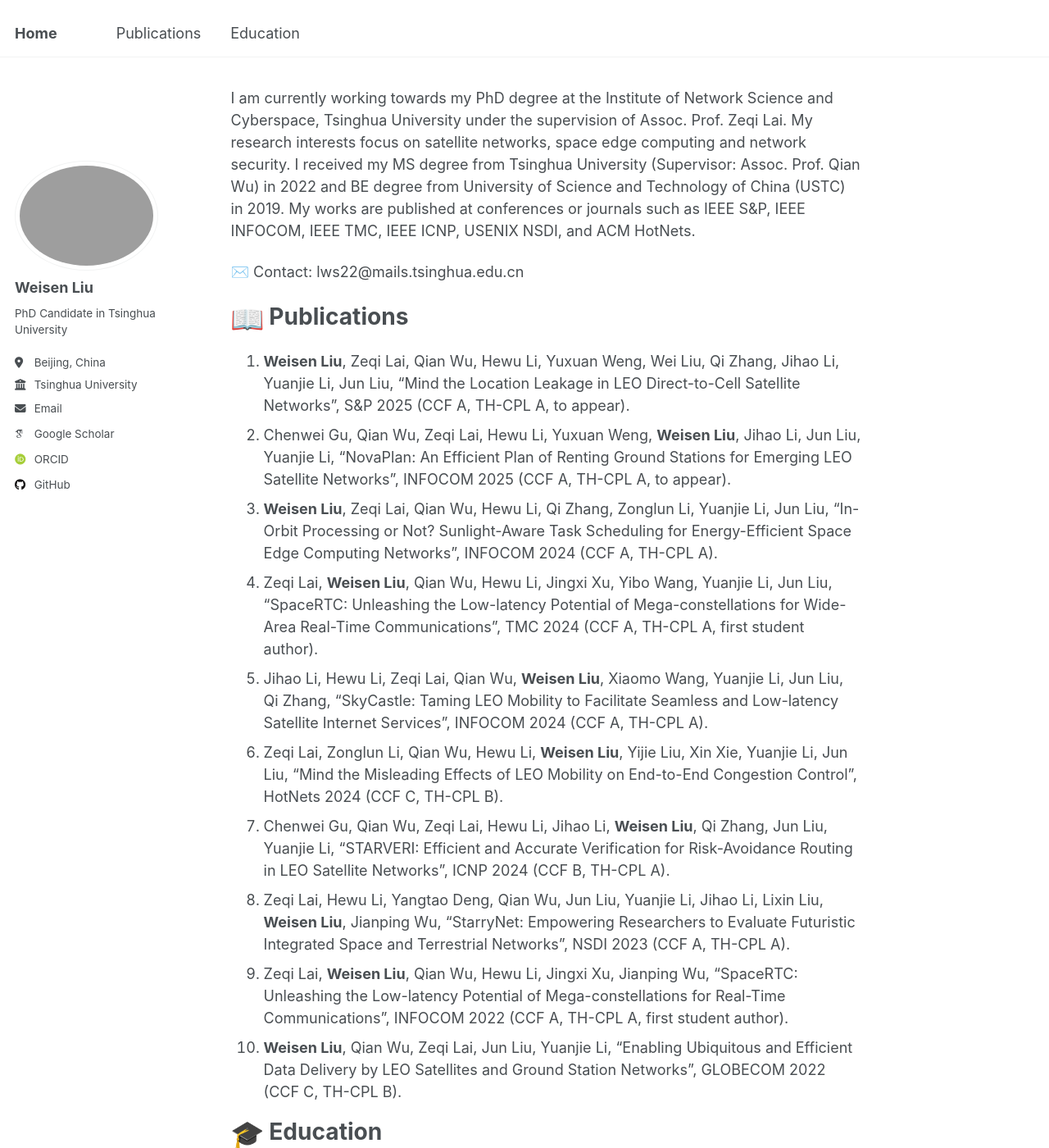
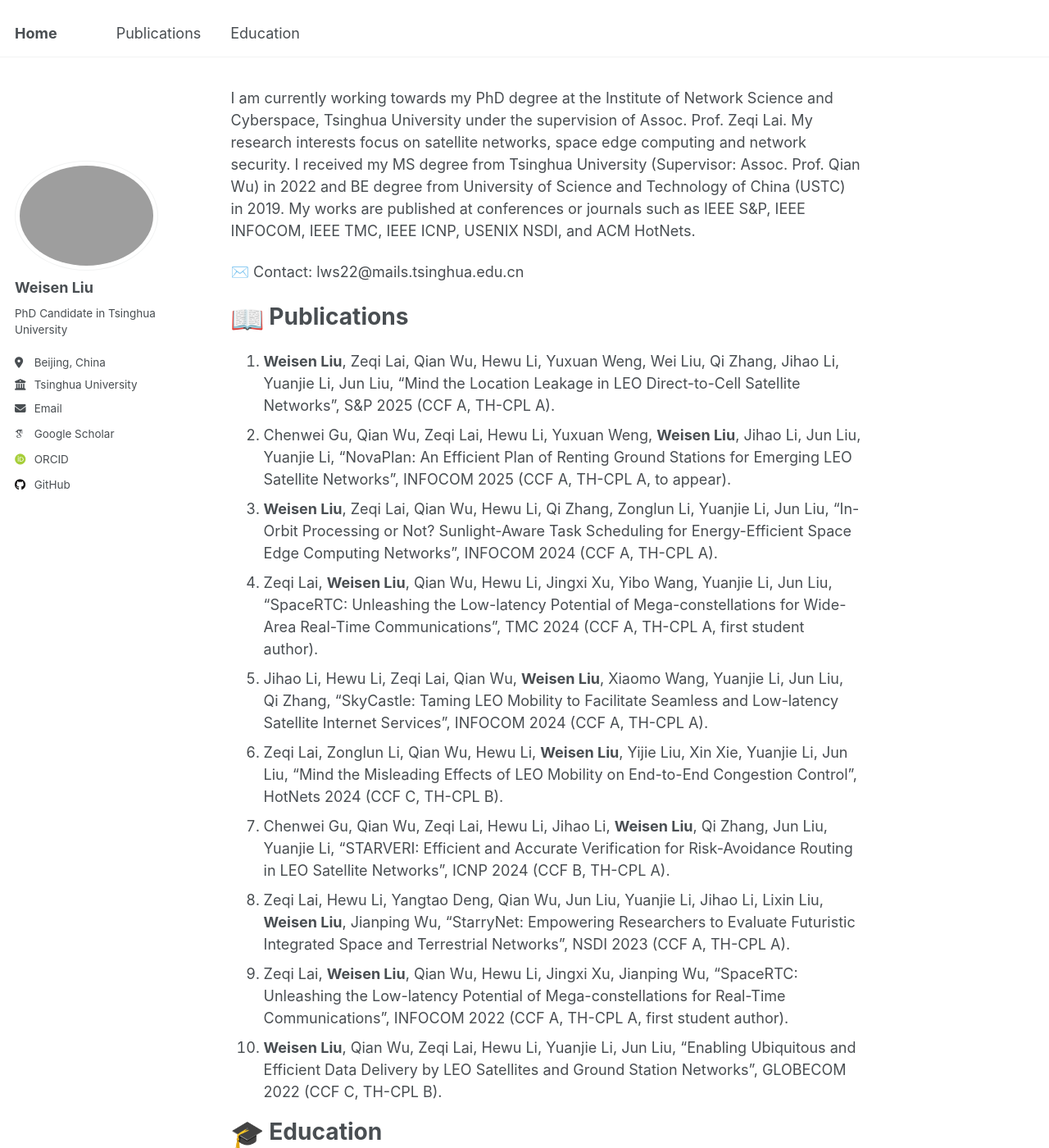
Before and after one commit to LWSen/LWSen.github.io, a Jekyll site: the page built from _pages/about.md, in a window 1280 px wide and 1400 px high. Shown: the whole window at 82% size. Built offline with Jekyll 4.4.1, drawn with Linux system fonts in a browser that asks for light colours; emoji names are drawn with the system emoji font; some web fonts are replaced.

Commit message:
update publication

```diff
--- a/_pages/about.md
+++ b/_pages/about.md
@@ -16,7 +16,7 @@ My works are published at conferences or journals such as IEEE S&P, IEEE INFOCOM
 
 # <span id="publications"><img class="emoji" title=":book:" alt=":book:" src="https://github.githubassets.com/images/icons/emoji/unicode/1f4d6.png" height="40" width="40"> Publications</span>
 
-1. **Weisen Liu**, Zeqi Lai, Qian Wu, Hewu Li, Yuxuan Weng, Wei Liu, Qi Zhang, Jihao Li, Yuanjie Li, Jun Liu, "Mind the Location Leakage in LEO Direct-to-Cell Satellite Networks", S&P 2025 (CCF A, TH-CPL A, to appear).
+1. **Weisen Liu**, Zeqi Lai, Qian Wu, Hewu Li, Yuxuan Weng, Wei Liu, Qi Zhang, Jihao Li, Yuanjie Li, Jun Liu, "Mind the Location Leakage in LEO Direct-to-Cell Satellite Networks", S&P 2025 (CCF A, TH-CPL A).
 1. Chenwei Gu, Qian Wu, Zeqi Lai, Hewu Li, Yuxuan Weng, **Weisen Liu**, Jihao Li, Jun Liu, Yuanjie Li, "NovaPlan: An Efficient Plan of Renting Ground Stations for Emerging LEO Satellite Networks", INFOCOM 2025 (CCF A, TH-CPL A, to appear).
 1. **Weisen Liu**, Zeqi Lai, Qian Wu, Hewu Li, Qi Zhang, Zonglun Li, Yuanjie Li, Jun Liu, "In-Orbit Processing or Not? Sunlight-Aware Task Scheduling for Energy-Efficient Space Edge Computing Networks", INFOCOM 2024 (CCF A, TH-CPL A).
 1. Zeqi Lai, **Weisen Liu**, Qian Wu, Hewu Li, Jingxi Xu, Yibo Wang, Yuanjie Li, Jun Liu, "SpaceRTC: Unleashing the Low-latency Potential of Mega-constellations for Wide-Area Real-Time Communications", TMC 2024 (CCF A, TH-CPL A, first student author).
@@ -25,7 +25,7 @@ My works are published at conferences or journals such as IEEE S&P, IEEE INFOCOM
 1. Chenwei Gu, Qian Wu, Zeqi Lai, Hewu Li, Jihao Li, **Weisen Liu**, Qi Zhang, Jun Liu, Yuanjie Li, "STARVERI: Efficient and Accurate Verification for Risk-Avoidance Routing in LEO Satellite Networks", ICNP 2024 (CCF B, TH-CPL A).
 1. Zeqi Lai, Hewu Li, Yangtao Deng, Qian Wu, Jun Liu, Yuanjie Li, Jihao Li, Lixin Liu, **Weisen Liu**, Jianping Wu, "StarryNet: Empowering Researchers to Evaluate Futuristic Integrated Space and Terrestrial Networks", NSDI 2023 (CCF A, TH-CPL A).
 1. Zeqi Lai, **Weisen Liu**, Qian Wu, Hewu Li, Jingxi Xu, Jianping Wu, "SpaceRTC: Unleashing the Low-latency Potential of Mega-constellations for Real-Time Communications", INFOCOM 2022 (CCF A, TH-CPL A, first student author).
-1. **Weisen Liu**, Qian Wu, Zeqi Lai, Jun Liu, Yuanjie Li, "Enabling Ubiquitous and Efficient Data Delivery by LEO Satellites and Ground Station Networks", GLOBECOM 2022 (CCF C, TH-CPL B).
+1. **Weisen Liu**, Qian Wu, Zeqi Lai, Hewu Li, Yuanjie Li, Jun Liu, "Enabling Ubiquitous and Efficient Data Delivery by LEO Satellites and Ground Station Networks", GLOBECOM 2022 (CCF C, TH-CPL B).
 
 # <span id="education"><img class="emoji" title=":mortar_board:" alt=":mortar_board:" src="https://github.githubassets.com/images/icons/emoji/unicode/1f393.png" height="40" width="40"> Education</span>
 - 2022/09-now, PhD Candidate, Tsinghua University, Beijing
```
